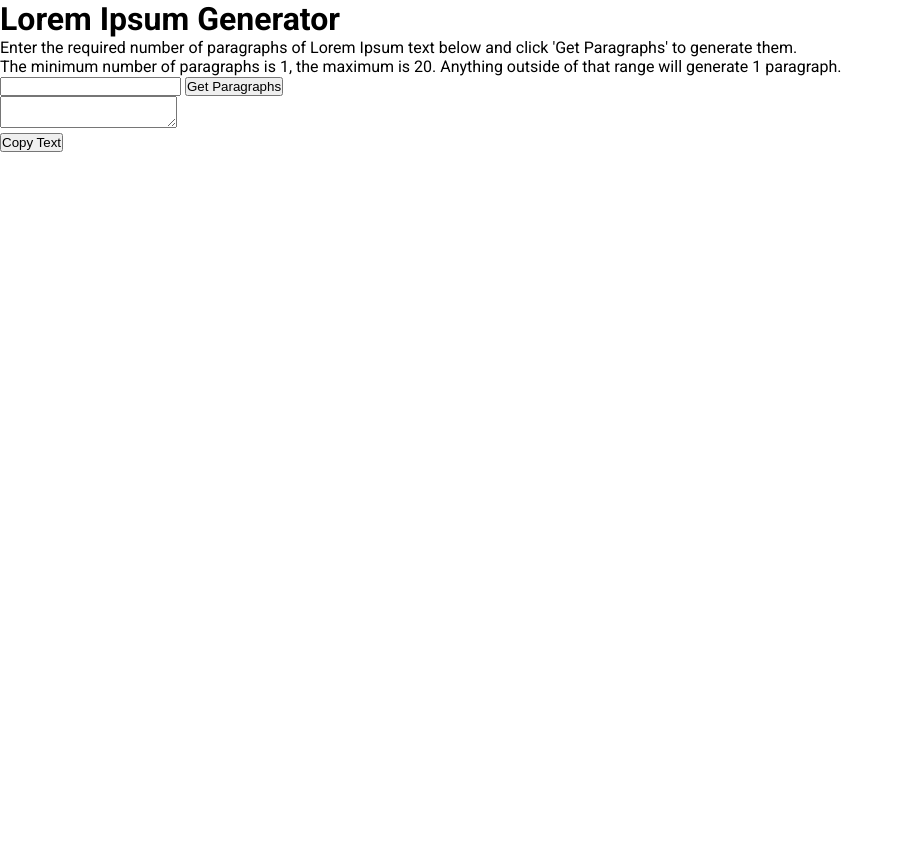
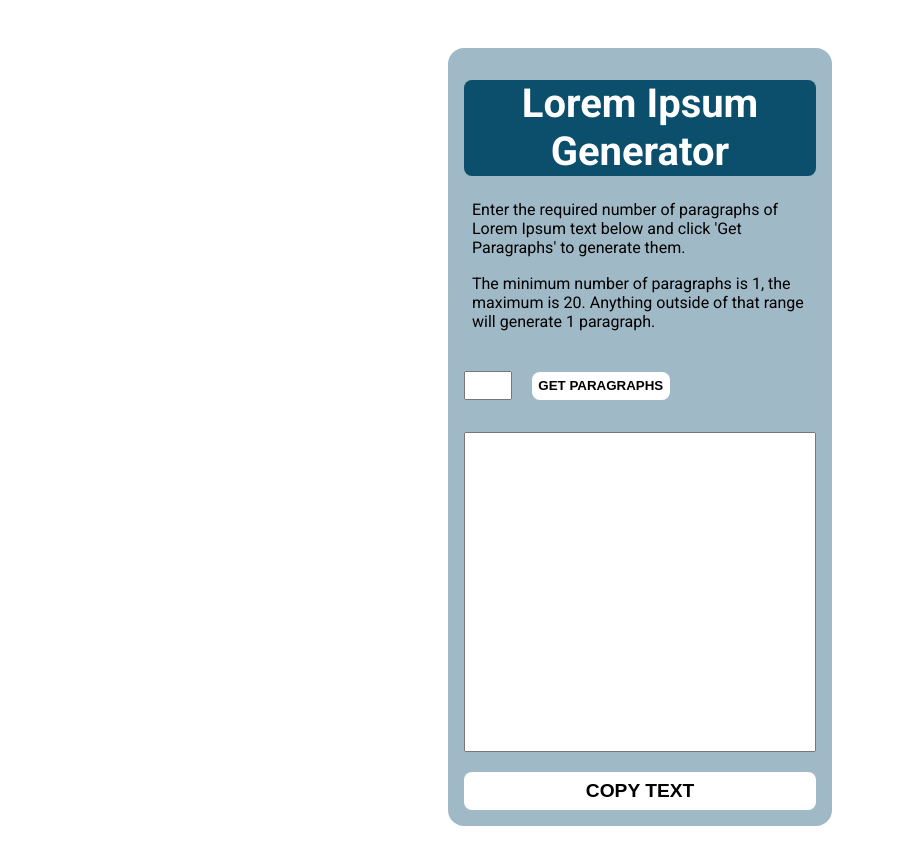
Before and after one commit to davelilleystone/lorem-ipsum-generator, a plain HTML site: page index.html in a window 1280 px wide. Shown: the whole page, without its empty margins (0-900 px from the left). Before the commit the page ends 800 px from the top, so only its background shows below. Drawn offline with Linux system fonts and the light colour scheme.

Commit message:
add more styling

```diff
--- a/main.css
+++ b/main.css
@@ -2,10 +2,94 @@
   margin: 0;
   padding: 0;
   box-sizing: border-box;
+  /* border: 1px solid black; */
 }
 
 body {
   font-family: roboto, 'sans serif';
+  display: flex;
+  justify-content: center;
+  line-height: 1.2;
+}
+
+h1 {
+  font-size: 2.5rem;
+  border-radius: 0.5rem;
+  color: white;
+  margin-top: 1rem;
+}
+
+.paragraph-container,
+.input-submit-wrapper,
+.text-wrapper {
+  margin: 1rem 0;
+}
+
+h1 {
+  text-align: center;
+  background-color: #0b4f6c;
+}
+
+p {
+  padding: 0.5rem;
+}
+
+.btn-copy {
+  padding: 0.5rem 0;
+}
+
+.main-container {
+  display: flex;
+  flex-direction: column;
+  width: 30%;
+  margin: 3rem 0;
+  padding: 1rem;
+  background-color: #a0b9c6;
+  border-radius: 1rem;
+}
+
+.text-output {
+  width: 100%;
+  resize: none;
+  height: 40vh;
+  font-family: roboto, 'sans-serif';
+  font-size: 1rem;
+  line-height: inherit;
+  padding: 0.3em;
+}
+
+.number-input {
+  width: 3rem;
+  margin-right: 1rem;
+}
+
+.btn {
+  text-transform: uppercase;
+  font-weight: 700;
+  border: none;
+  transition-duration: 0.4s;
+  border-radius: 0.5rem;
+  background-color: #fff;
+}
+
+.btn:hover {
+  background-color: blue;
+  color: white;
+  background-color: #53131e;
+}
+
+.btn-submit {
+  padding: 0.4rem;
+}
+
+.number-input {
+  font-size: 1rem;
+  padding: 0.2rem;
+}
+
+.btn-copy {
+  width: 100%;
+  font-size: 1.2rem;
 }
 
 /* Remove input arrows from number input - Chrome, Safari, Edge, Opera */
```
